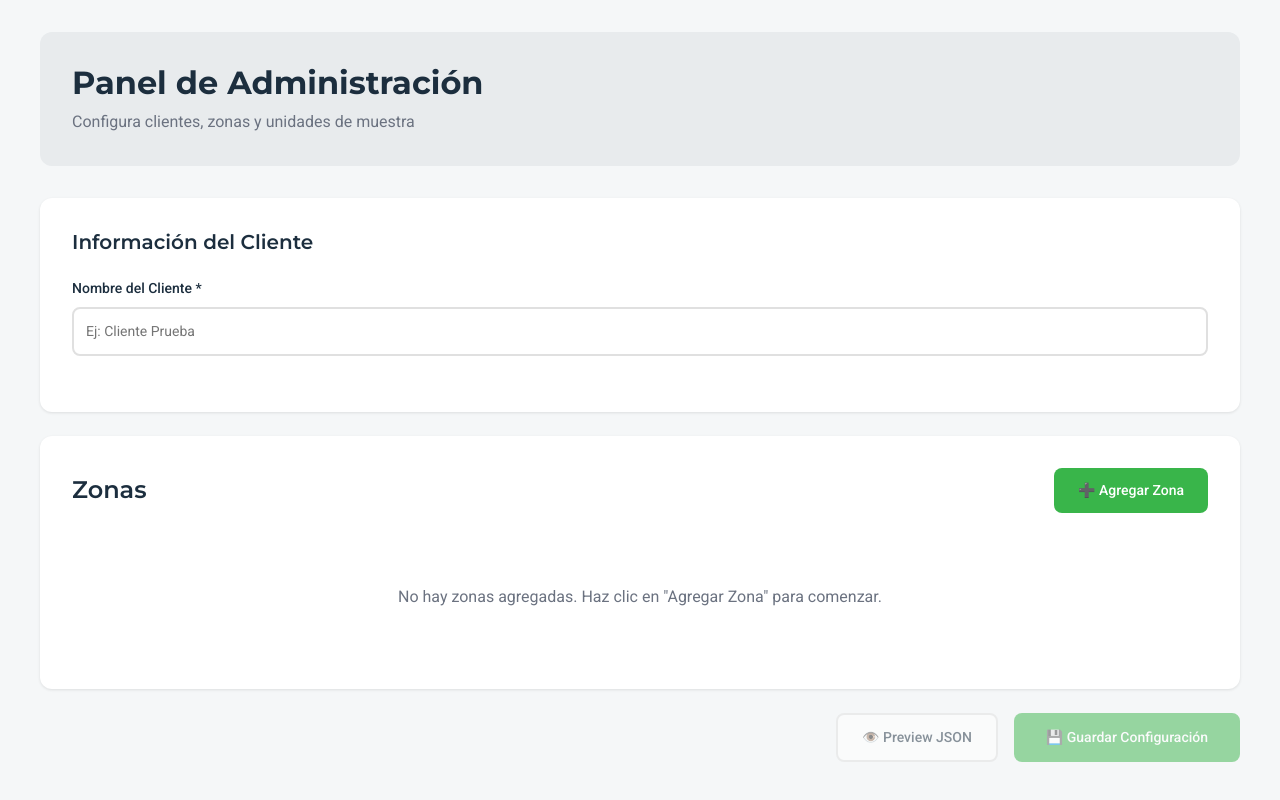
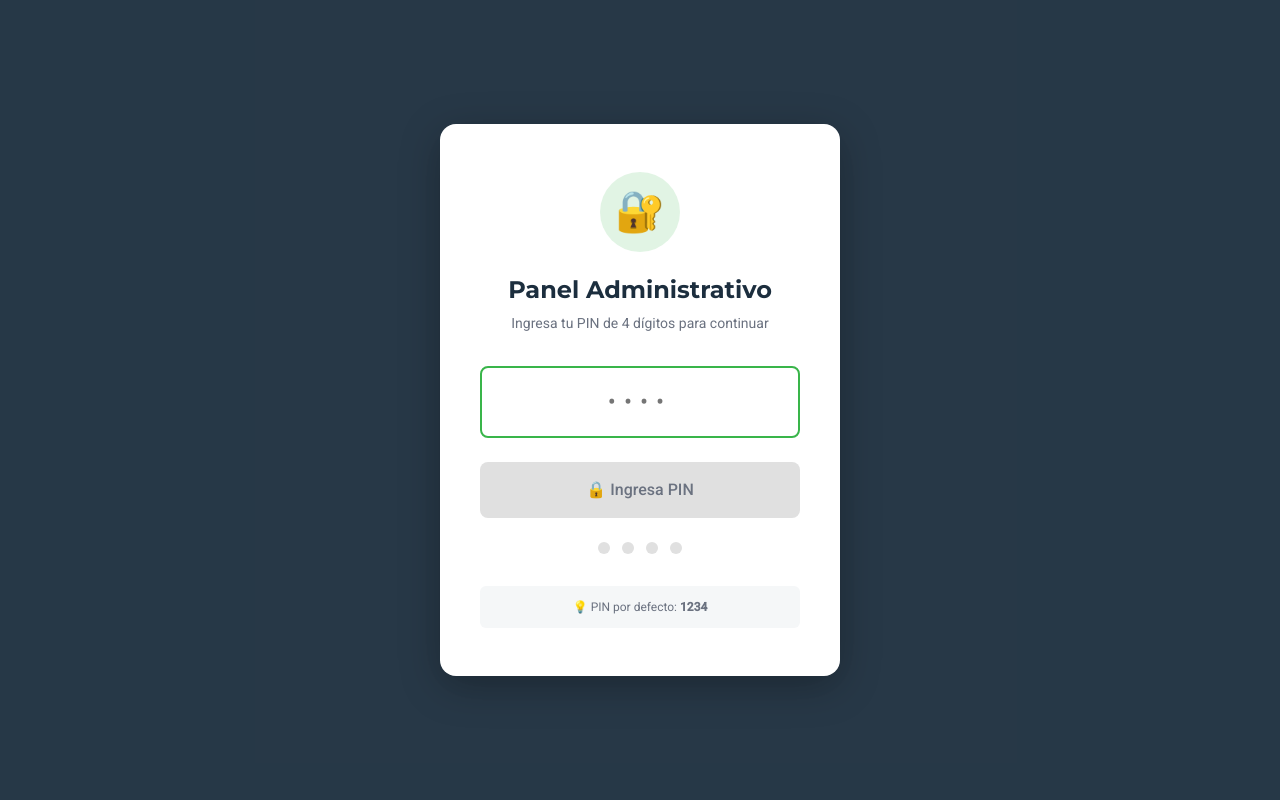
Before and after one commit to DrojasFrontend/agronica-app, a Next.js app: page /admin in a window 1280 px wide. Built offline with nearby package versions, Linux system fonts and the light colour scheme.

Commit message:
feat: añadir seguridad al admin y ocultar acceso en vistas de cliente
- Ocultar botón Admin cuando hay parámetro ?cliente en URL
- Agregar PIN de 4 dígitos para acceder al admin (PIN: 1234)
- Crear componente PinLock con diseño moderno
- Validación de PIN solo en frontend

```diff
--- a/components/Header.js
+++ b/components/Header.js
@@ -1,6 +1,8 @@
 import Link from 'next/link';
+import { useRouter } from 'next/router';
 
 export default function Header({ lastUpdate, isLoading }) {
+  const router = useRouter();
   const getCurrentTime = () => {
     const now = new Date();
     return now.toLocaleTimeString('es-ES', { hour: '2-digit', minute: '2-digit' });
@@ -48,12 +50,14 @@ export default function Header({ lastUpdate, isLoading }) {
               <span className="notification-badge">3</span>
             </button>
 
+            {!router.query.cliente && (
               <Link href="/admin">
                 <button className="export-btn" style={{ textDecoration: 'none' }}>
                   ⚙️
                   <span>Admin</span>
                 </button>
               </Link>
+            )}
           </div>
         </div>
       </div>
--- /dev/null
+++ b/components/admin/PinLock.js
@@ -0,0 +1,195 @@
+import React, { useState } from 'react';
+import Icon from '../Icon';
+
+export default function PinLock({ onUnlock }) {
+  const [pin, setPin] = useState('');
+  const [error, setError] = useState('');
+  const CORRECT_PIN = '1234'; // PIN por defecto
+
+  const handleChange = (e) => {
+    const value = e.target.value.replace(/\D/g, ''); // Solo números
+    if (value.length <= 4) {
+      setPin(value);
+      setError('');
+    }
+  };
+
+  const handleSubmit = (e) => {
+    e.preventDefault();
+    if (pin === CORRECT_PIN) {
+      onUnlock();
+    } else {
+      setError('PIN incorrecto. Intenta nuevamente.');
+      setPin('');
+    }
+  };
+
+  return (
+    <div style={{
+      position: 'fixed',
+      top: 0,
+      left: 0,
+      width: '100%',
+      height: '100%',
+      background: 'rgba(28, 46, 62, 0.95)',
+      display: 'flex',
+      justifyContent: 'center',
+      alignItems: 'center',
+      zIndex: 9999
+    }}>
+      <div style={{
+        background: 'white',
+        borderRadius: '16px',
+        padding: '3rem 2.5rem',
+        maxWidth: '400px',
+        width: '90%',
+        boxShadow: '0 10px 40px rgba(0, 0, 0, 0.3)',
+        textAlign: 'center'
+      }}>
+        {/* Logo/Icon */}
+        <div style={{
+          width: '80px',
+          height: '80px',
+          background: 'rgba(57, 181, 74, 0.15)',
+          borderRadius: '50%',
+          display: 'flex',
+          justifyContent: 'center',
+          alignItems: 'center',
+          margin: '0 auto 1.5rem',
+          fontSize: '40px'
+        }}>
+          🔐
+        </div>
+
+        {/* Título */}
+        <h2 style={{
+          fontFamily: 'Montserrat, sans-serif',
+          fontSize: '24px',
+          fontWeight: 700,
+          color: '#1C2E3E',
+          marginBottom: '0.5rem'
+        }}>
+          Panel Administrativo
+        </h2>
+
+        <p style={{
+          fontFamily: 'Roboto, sans-serif',
+          fontSize: '14px',
+          color: '#6b7280',
+          marginBottom: '2rem'
+        }}>
+          Ingresa tu PIN de 4 dígitos para continuar
+        </p>
+
+        {/* Formulario */}
+        <form onSubmit={handleSubmit}>
+          <div style={{ marginBottom: '1.5rem' }}>
+            <input
+              type="password"
+              inputMode="numeric"
+              value={pin}
+              onChange={handleChange}
+              placeholder="••••"
+              autoFocus
+              style={{
+                width: '100%',
+                padding: '1rem',
+                border: error ? '2px solid #ef4444' : '2px solid #E0E0E0',
+                borderRadius: '8px',
+                fontFamily: 'Roboto, sans-serif',
+                fontSize: '24px',
+                color: '#1C2E3E',
+                textAlign: 'center',
+                letterSpacing: '0.5rem',
+                outline: 'none',
+                transition: 'border-color 0.2s'
+              }}
+              onFocus={(e) => {
+                if (!error) e.target.style.borderColor = '#39B54A';
+              }}
+              onBlur={(e) => {
+                if (!error) e.target.style.borderColor = '#E0E0E0';
+              }}
+            />
+
+            {error && (
+              <div style={{
+                marginTop: '0.75rem',
+                padding: '0.75rem',
+                background: '#fee2e2',
+                borderRadius: '6px',
+                color: '#991b1b',
+                fontSize: '13px',
+                fontFamily: 'Roboto, sans-serif',
+                display: 'flex',
+                alignItems: 'center',
+                justifyContent: 'center',
+                gap: '0.5rem'
+              }}>
+                ⚠️ {error}
+              </div>
+            )}
+          </div>
+
+          <button
+            type="submit"
+            disabled={pin.length !== 4}
+            style={{
+              width: '100%',
+              background: pin.length === 4 ? '#39B54A' : '#E0E0E0',
+              color: pin.length === 4 ? 'white' : '#6b7280',
+              border: 'none',
+              padding: '1rem',
+              borderRadius: '8px',
+              fontFamily: 'Roboto, sans-serif',
+              fontSize: '16px',
+              fontWeight: 500,
+              cursor: pin.length === 4 ? 'pointer' : 'not-allowed',
+              transition: 'all 0.2s',
+              display: 'flex',
+              alignItems: 'center',
+              justifyContent: 'center',
+              gap: '0.5rem'
+            }}
+          >
+            {pin.length === 4 ? '🔓 Desbloquear' : '🔒 Ingresa PIN'}
+          </button>
+        </form>
+
+        {/* Indicador de PIN */}
+        <div style={{
+          display: 'flex',
+          justifyContent: 'center',
+          gap: '0.75rem',
+          marginTop: '1.5rem'
+        }}>
+          {[0, 1, 2, 3].map((index) => (
+            <div
+              key={index}
+              style={{
+                width: '12px',
+                height: '12px',
+                borderRadius: '50%',
+                background: pin.length > index ? '#39B54A' : '#E0E0E0',
+                transition: 'background 0.2s'
+              }}
+            />
+          ))}
+        </div>
+
+        {/* Hint para desarrollo */}
+        <div style={{
+          marginTop: '2rem',
+          padding: '0.75rem',
+          background: '#f5f7f8',
+          borderRadius: '6px',
+          fontSize: '12px',
+          color: '#6b7280',
+          fontFamily: 'Roboto, sans-serif'
+        }}>
+          💡 PIN por defecto: <strong>1234</strong>
+        </div>
+      </div>
+    </div>
+  );
+}
--- a/pages/admin/index.js
+++ b/pages/admin/index.js
@@ -3,8 +3,10 @@ import Head from 'next/head';
 import ClientForm from '../../components/admin/ClientForm';
 import ZoneManager from '../../components/admin/ZoneManager';
 import JSONPreview from '../../components/admin/JSONPreview';
+import PinLock from '../../components/admin/PinLock';
 
 export default function AdminPage() {
+  const [isUnlocked, setIsUnlocked] = useState(false);
   const [clientName, setClientName] = useState('');
   const [zones, setZones] = useState([]);
   const [showPreview, setShowPreview] = useState(false);
@@ -130,6 +132,19 @@ export default function AdminPage() {
     setZones([]);
     setSaveStatus(null);
   };
+
+  // Mostrar PIN Lock si no está desbloqueado
+  if (!isUnlocked) {
+    return (
+      <>
+        <Head>
+          <title>Administración - AGRONICA</title>
+          <meta name="description" content="Panel de administración AGRONICA" />
+        </Head>
+        <PinLock onUnlock={() => setIsUnlocked(true)} />
+      </>
+    );
+  }
 
   return (
     <>
```
Lines whose indentation alone changed are shown as unchanged.
